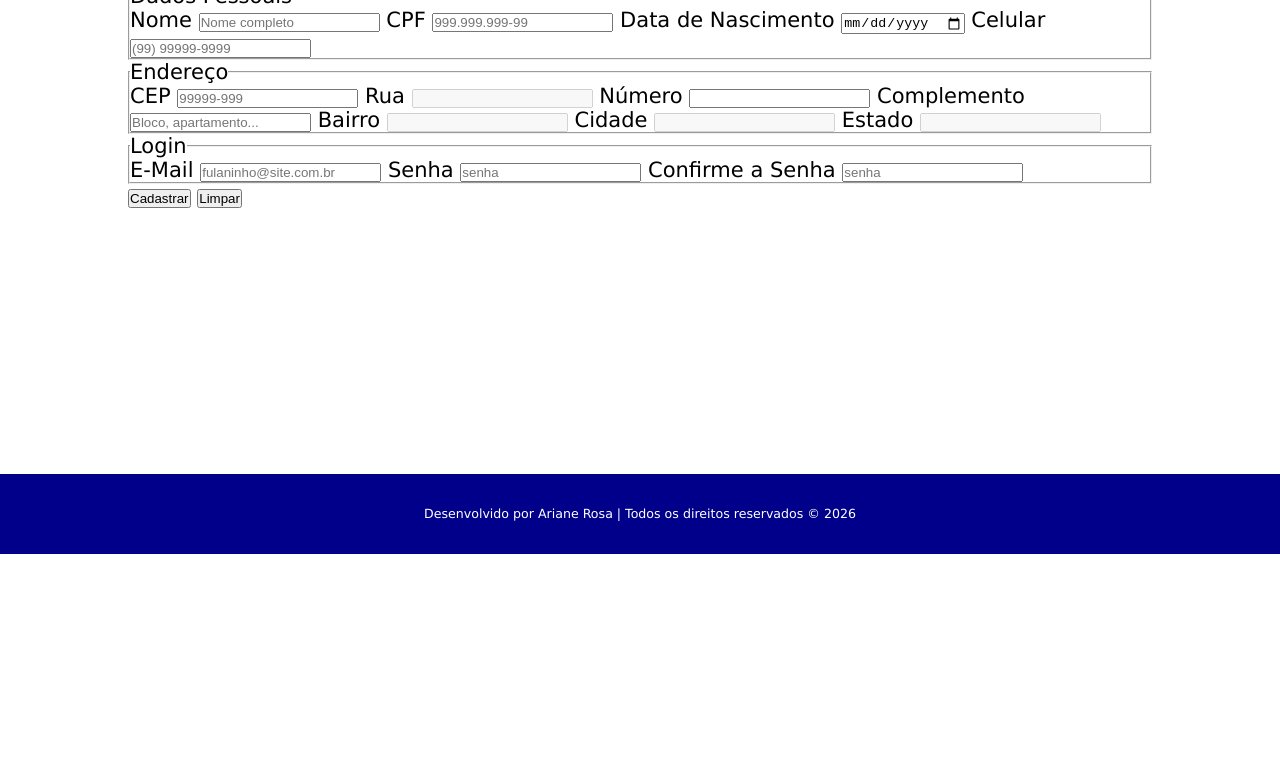
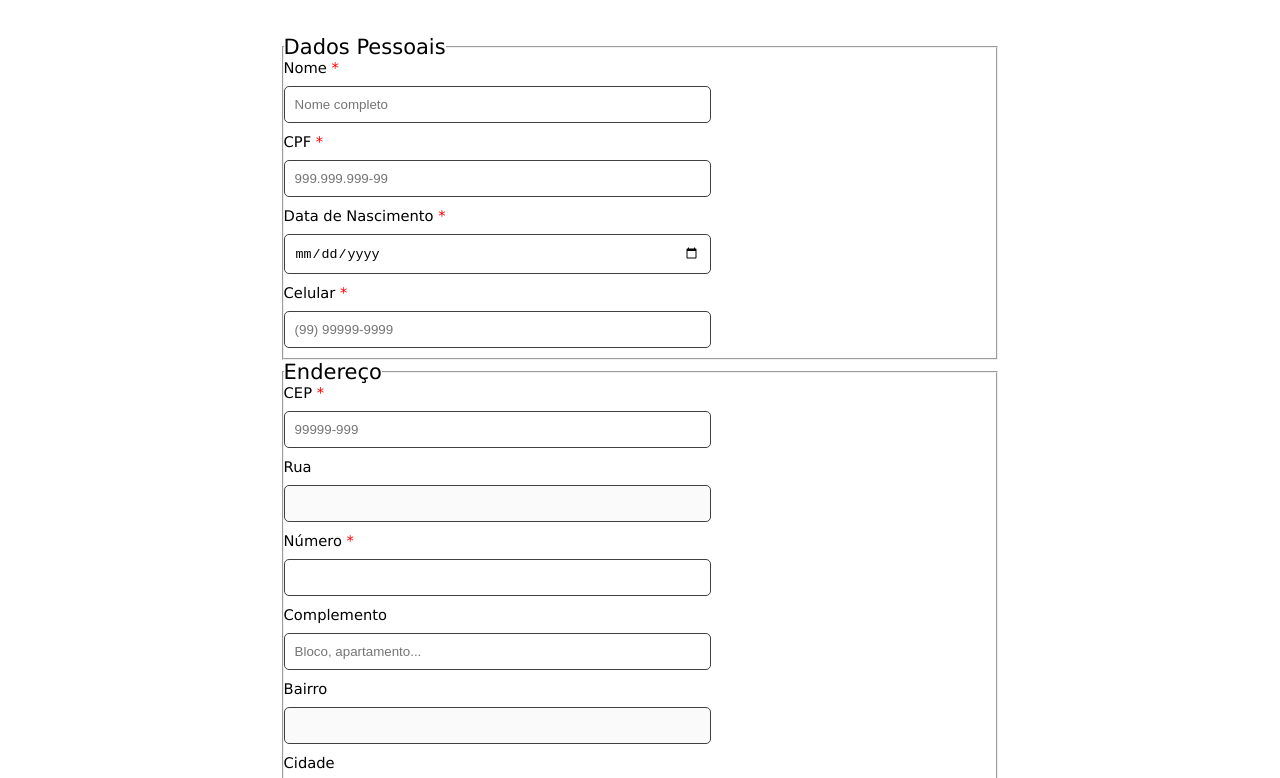
Before and after one commit to Ariane-dev/aula_web, a plain HTML site: page cadastro.html in a window 1280 px wide. Shown: the part 478-1256 px from the top of the page. Before the commit the page ends 1032 px from the top, so only its background shows below. Drawn offline with Linux system fonts and the light colour scheme.

Commit message:
estilizado

```diff
--- a/css/estilo.css
+++ b/css/estilo.css
@@ -90,6 +90,52 @@ section{
     padding: 2% 10%;
 }
 
+
+/* Formulario */
+
+form{
+    width:70%;
+    margin: 5% auto;
+    text-align: left;
+}
+input, label{
+    display: block;
+    margin-bottom: 10px;
+    }
+
+label{
+    font-size: 0.7em;
+    }
+
+input{
+    width: 60%;
+    padding: 10px;
+    border: 1px solid rgb(64, 64, 64);
+    border-radius: 5px;
+}
+
+button{
+    padding: 10px 20px;
+    background-color: #6f0319;
+    color: #fff;
+    border:none;
+    border-radius: 5px;
+    cursor:pointer ;
+    margin-top: 5px;
+}
+
+.required::after{
+    content: " * ";
+    color: red;
+}
+
+
+
+
+
+
+
+
 #rodape{
     justify-content: center;
     align-items: center;
```
